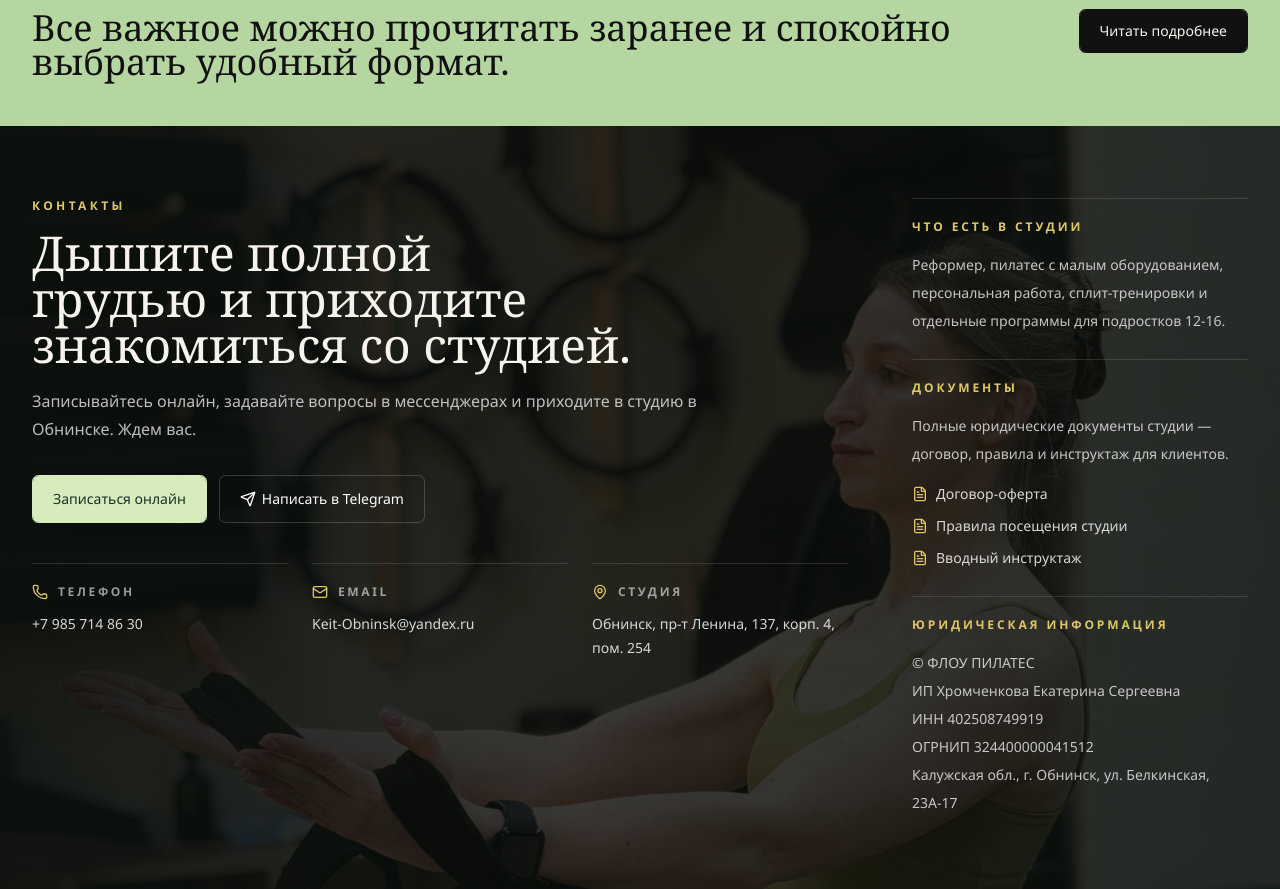
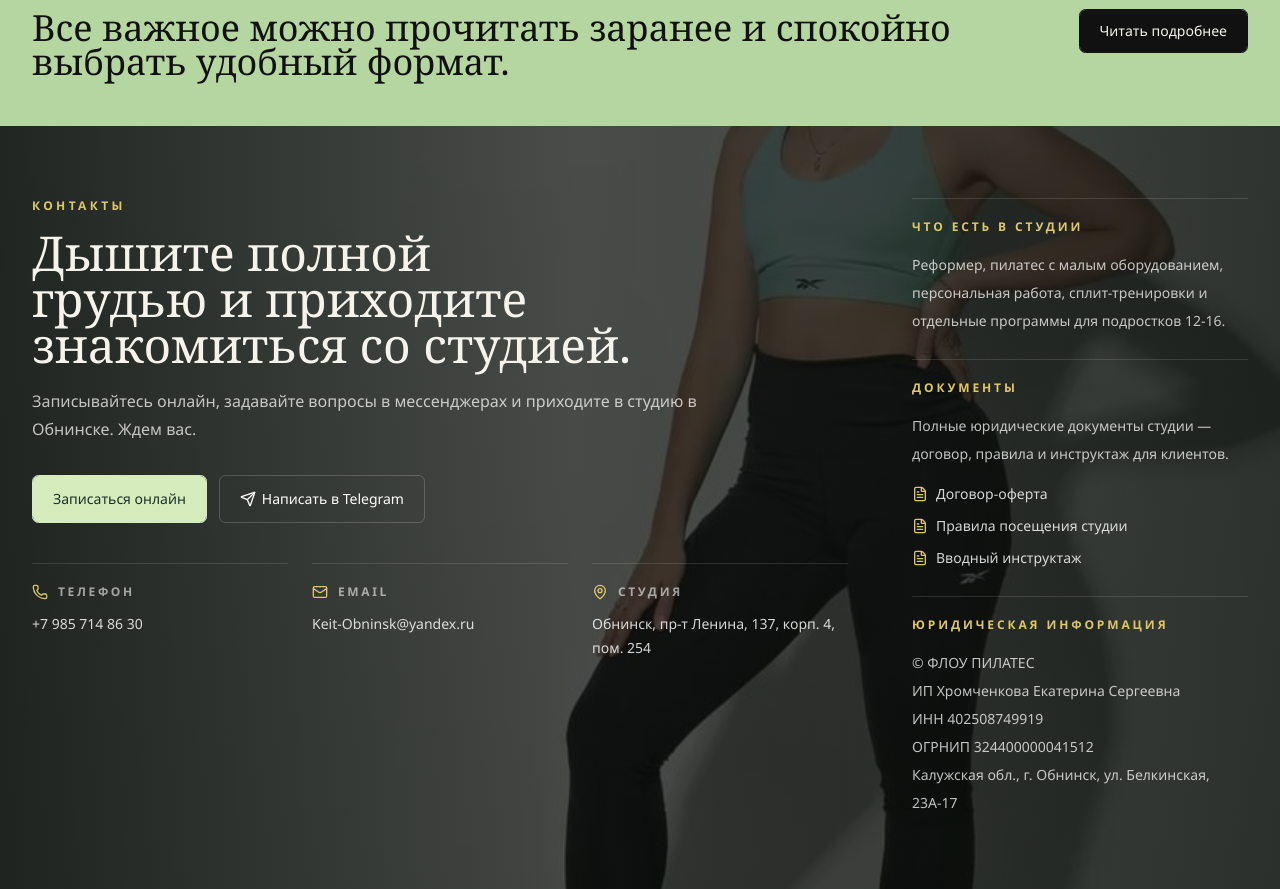
Before and after one commit to Hromsi/flow-pilates, a Next.js app: page / in a window 1280 px wide. Shown: the part 7104-7993 px from the top of the page. Built offline with nearby package versions, Linux system fonts and the light colour scheme.

Commit message:
Revert "feat: add contacts desktop image and enhance contacts section"
This reverts commit 91e19c8b82bff83d23411aa00eb49f32246796bf.

```diff
--- a/src/components/sections/contacts-section.tsx
+++ b/src/components/sections/contacts-section.tsx
@@ -4,25 +4,17 @@ import { FileText, Send } from "lucide-react";
 import { buttonVariants } from "@/components/ui/button";
 import { type Contact, contacts, contactsCopy } from "@/data/contacts";
 import { documentsCopy, studioDocuments } from "@/data/documents";
-import { contactsDesktopImage, practiceSessionImage } from "@/lib/images";
+import { practiceSessionImage } from "@/lib/images";
 import { bookingLink, telegramLink } from "@/lib/links";
 import { cn } from "@/lib/utils";
 
-type ContactsSectionProps = {
-  id?: string;
-  desktopImage?: string;
-};
-
-export function ContactsSection({
-  id = "contacts",
-  desktopImage = contactsDesktopImage,
-}: ContactsSectionProps) {
+export function ContactsSection() {
   return (
     <section
-      id={id}
+      id="contacts"
       className="relative isolate scroll-mt-14 overflow-hidden bg-[#132018] text-[#f6f3ec]"
     >
-      <ContactsBackground desktopImage={desktopImage} />
+      <ContactsBackground />
 
       <div className="section-shell relative py-18">
         <div className="grid gap-10 lg:grid-cols-[minmax(0,1fr)_21rem] lg:gap-16">
@@ -34,7 +26,7 @@ export function ContactsSection({
   );
 }
 
-function ContactsBackground({ desktopImage }: { desktopImage: string }) {
+function ContactsBackground() {
   return (
     <div className="absolute inset-0">
       <Image
@@ -42,14 +34,7 @@ function ContactsBackground({ desktopImage }: { desktopImage: string }) {
         alt="Студия Flow Pilates"
         fill
         sizes="100vw"
-        className="object-cover lg:hidden"
-      />
-      <Image
-        src={desktopImage}
-        alt="Студия Flow Pilates"
-        fill
-        sizes="100vw"
-        className="hidden object-cover lg:block"
+        className="object-cover"
       />
       <div className="absolute inset-0 bg-[linear-gradient(90deg,rgba(12,17,13,0.9)_0%,rgba(12,17,13,0.72)_45%,rgba(12,17,13,0.82)_100%)]" />
     </div>
--- a/src/lib/images.ts
+++ b/src/lib/images.ts
@@ -1,7 +1,6 @@
 export const heroPosterImage = "/images/flow-pilates/hero-poster.jpg";
 export const practiceSessionImage =
   "/images/flow-pilates/practice-session.jpg";
-export const contactsDesktopImage = "/images/flow-pilates/contacts-desktop.jpg";
 export const methodFoundationImage =
   "/images/flow-pilates/method-foundation.jpg";
 export const heroVideoBackgroundUrl = "/videos/flowpilates-hero.mp4";
```
Also changed, not shown: public/images/flow-pilates/contacts-desktop.jpg (deleted).
